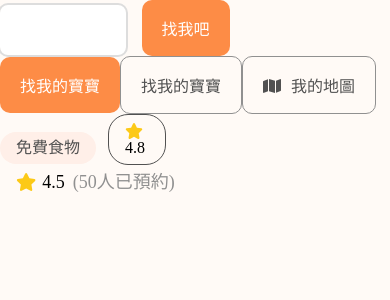
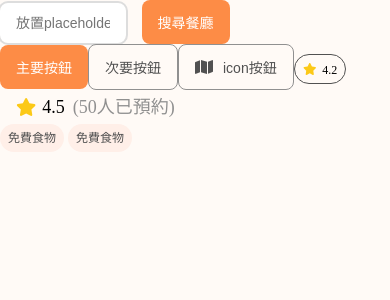
Before and after one commit to Zoe0426/MFEE36_01-react-final, a Next.js app: page /restaurant in a window 390 px wide. Shown: the top 300 px of the page. Built offline with nearby package versions, Linux system fonts and the light colour scheme.

Commit message:
component

```diff
--- a/components/ui/buttons/IconBtn.module.css
+++ b/components/ui/buttons/IconBtn.module.css
@@ -18,3 +18,12 @@
     font-size: var(--pfs16);
 
 }
+
+
+@media screen and (max-width:767px){
+    .icon_btn{
+        padding: 12px var(--p16) ;
+        border-radius: var(--br8);
+        font-size: var(--pfs14);
+    }
+    }
--- a/components/ui/buttons/MainBtn.module.css
+++ b/components/ui/buttons/MainBtn.module.css
@@ -12,3 +12,12 @@
     background-color: var(--secondary);
     cursor: pointer;
 }
+
+
+@media screen and (max-width:767px){
+    .main_btn{
+        padding: 12px var(--p16) ;
+        border-radius: var(--br8);
+        font-size: var(--pfs14);
+    }
+    }
--- a/components/ui/buttons/SearchBar.js
+++ b/components/ui/buttons/SearchBar.js
@@ -2,12 +2,16 @@ import React from 'react'
 import Styles from './SearchBar.module.css'
 import MainBtn from './MainBtn'
 
-export default function SearchBar() {
+export default function SearchBar({ placeholder = '' }) {
   return (
     <>
       <div className={Styles.input_area}>
-        <input type="text" className={Styles.search_input} />
-        <MainBtn text="找我吧" />
+        <input
+          type="text"
+          className={Styles.search_input}
+          placeholder={placeholder}
+        />
+        <MainBtn text="搜尋餐廳" />
       </div>
     </>
   )
--- a/components/ui/buttons/SearchBar.module.css
+++ b/components/ui/buttons/SearchBar.module.css
@@ -1,7 +1,7 @@
 .search_input{
     width: 24%;
     margin-right: 16px;
-    padding: var(--p16) var(--p16);
+    padding: var(--p16);
     border-radius: var( --br8);
     border: 0;
     font-size: var(--pfs16);
@@ -15,3 +15,11 @@
 .input_area{
     width: 100%;
 }
+
+@media screen and (max-width:767px){
+    .search_input{
+        padding: 12px var(--p16) ;
+        border-radius: var(--br8);
+        font-size: var(--pfs14);
+    }
+    }
--- a/components/ui/buttons/SecondaryBtn.module.css
+++ b/components/ui/buttons/SecondaryBtn.module.css
@@ -12,3 +12,12 @@
     background-color: var(--light-gray);
     cursor: pointer;
 }
+
+
+@media screen and (max-width:767px){
+    .secondary_btn{
+        padding: 12px var(--p16) ;
+        border-radius: var(--br8);
+        font-size: var(--pfs14);
+    }
+    }
--- a/components/ui/hashtag/HashTag.module.css
+++ b/components/ui/hashtag/HashTag.module.css
@@ -6,3 +6,12 @@
     display: inline-block;
     color: var(--dark-gray);
 }
+
+@media screen and (max-width:767px){
+    .hash_tag{
+        padding: var(--p8);
+        border-radius: 16px;
+        margin-right: 4px;
+        font-size: var(--pfs12);
+    }
+    }
--- a/components/ui/rateStar/RateStarPill.js
+++ b/components/ui/rateStar/RateStarPill.js
@@ -6,10 +6,10 @@ import { faStar } from '@fortawesome/free-solid-svg-icons'
 export default function RateStarPill({ score = '' }) {
   return (
     <>
-      <p className={Styles.rating}>
+      <div className={Styles.rating}>
         <FontAwesomeIcon icon={faStar} className={Styles.icon} />
-        <p className={Styles.rate_score}>{score}</p>
-      </p>
+        <span className={Styles.rate_score}>{score}</span>
+      </div>
     </>
   )
 }
--- a/components/ui/rateStar/RateStarPill.module.css
+++ b/components/ui/rateStar/RateStarPill.module.css
@@ -11,3 +11,16 @@
     color: var(--starYellow);
     font-size: var(--pfs16);
 }
+
+
+@media screen and (max-width:767px){
+    .rating {
+        padding: var(--p8);
+        border-radius: 20px;
+        font-size: var(--pfs12);
+    }
+    .icon{
+        font-size: var(--pfs12);
+
+    }
+    }
--- a/pages/restaurant/index.js
+++ b/pages/restaurant/index.js
@@ -11,13 +11,16 @@ import RateStar from '@/components/ui/rateStar/RateStar'
 export default function Restindex() {
   return (
     <>
-      <SearchBar />
-      <MainBtn text="找我的寶寶" />
-      <SecondaryBtn text="找我的寶寶" />
-      <IconBtn icon={faMap} text="我的地圖" />
+      <SearchBar placeholder="放置placeholder的地方" />
+      <MainBtn text="主要按鈕" />
+      <SecondaryBtn text="次要按鈕" />
+      <IconBtn icon={faMap} text="icon按鈕" />
+
+      <RateStarPill score="4.2" />
+      <RateStar score="4.5" text="(50人已預約)" />
+
       <HashTag text="免費食物" />
-      <RateStarPill score="4.8" />
-      <RateStar score="4.5" text="(50人已預約)" />
+      <HashTag text="免費食物" />
     </>
   )
 }
```
